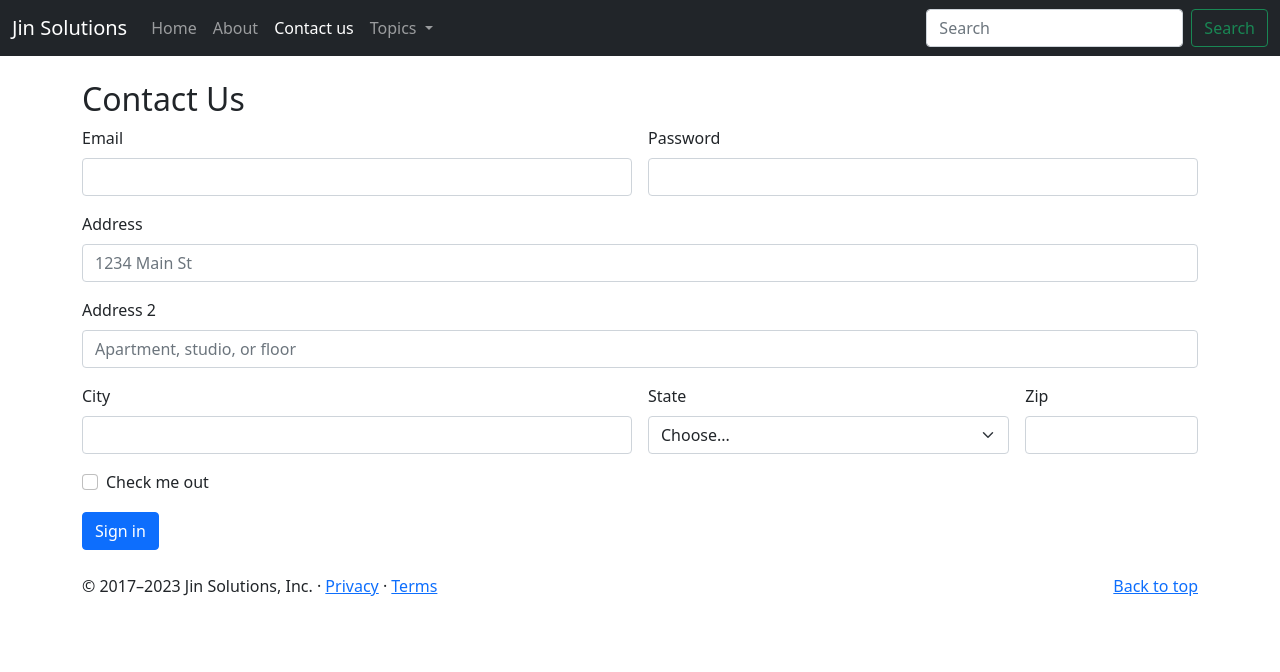
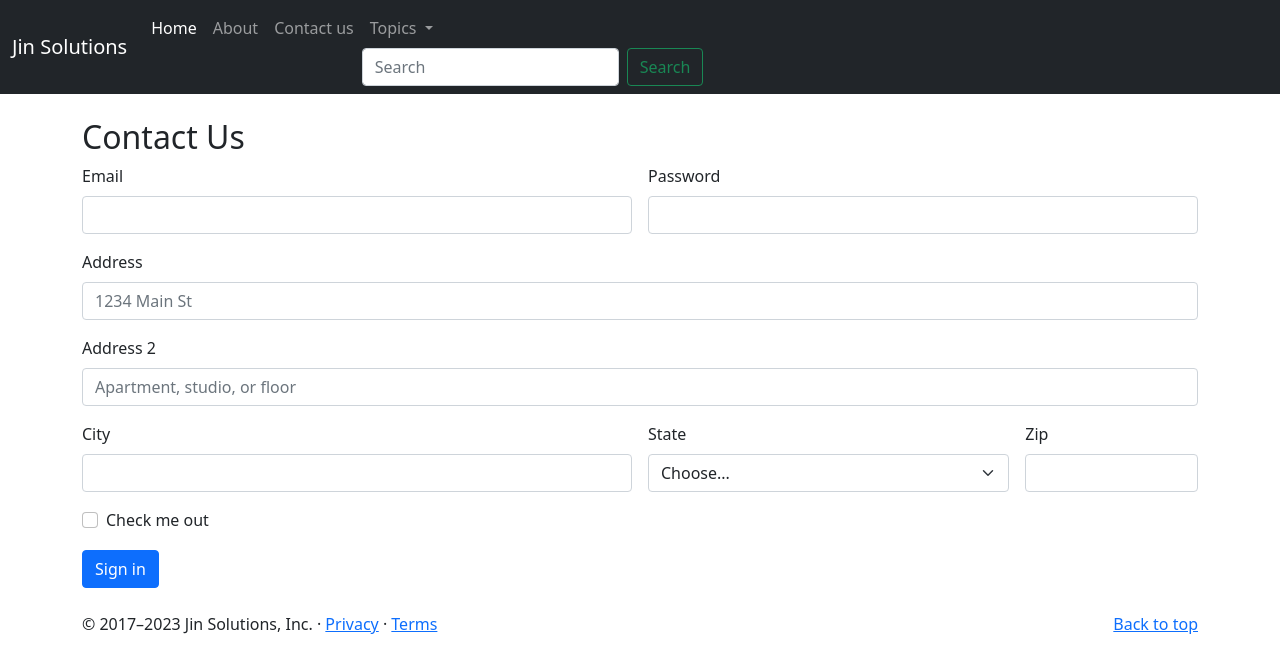
Before and after one commit to hasandaim18/JinSolutions, a plain HTML site: page contact.html in a window 1280 px wide. Drawn offline with nearby package versions, Linux system fonts and the light colour scheme.

Commit message:
Update contact.html

```diff
--- a/contact.html
+++ b/contact.html
@@ -25,17 +25,17 @@
             <div class="collapse navbar-collapse" id="navbarSupportedContent">
                 <ul class="navbar-nav me-auto mb-2 mb-lg-0">
           <li class="nav-item">
-                        <a class="nav-link " aria-current="page" href="#">Home</a>
+            <a class="nav-link active" aria-current="page" href="/JinSolutions">Home</a>
           </li>
           <li class="nav-item">
-                        <a class="nav-link " href="/about.html">About</a>
+            <a class="nav-link" href="/JinSolutions/about.html">About</a>
           </li>
           <li class="nav-item">
-                        <a class="nav-link active" href="/contact.html">Contact us</a>
+            <a class="nav-link" href="/JinSolutions/contact.html">Contact us</a>
           </li>
           <li class="nav-item dropdown">
-                        <a class="nav-link dropdown-toggle" href="#" id="navbarDropdown" role="button"
-                            data-bs-toggle="dropdown" aria-expanded="false">
+            <a class="nav-link dropdown-toggle" href="#" id="navbarDropdown" role="button" data-bs-toggle="dropdown"
+              aria-expanded="false">
               Topics
             </a>
             <ul class="dropdown-menu" aria-labelledby="navbarDropdown">
@@ -46,8 +46,6 @@
               </li>
               <li><a class="dropdown-item" href="#">Support</a></li>
               <li><a class="dropdown-item" href="#">Write for us </a></li>
-                        </ul>
-                    </li>
             </ul>
                 <form class="d-flex">
                     <input class="form-control me-2" type="search" placeholder="Search" aria-label="Search">
```
Lines whose indentation alone changed are shown as unchanged.
